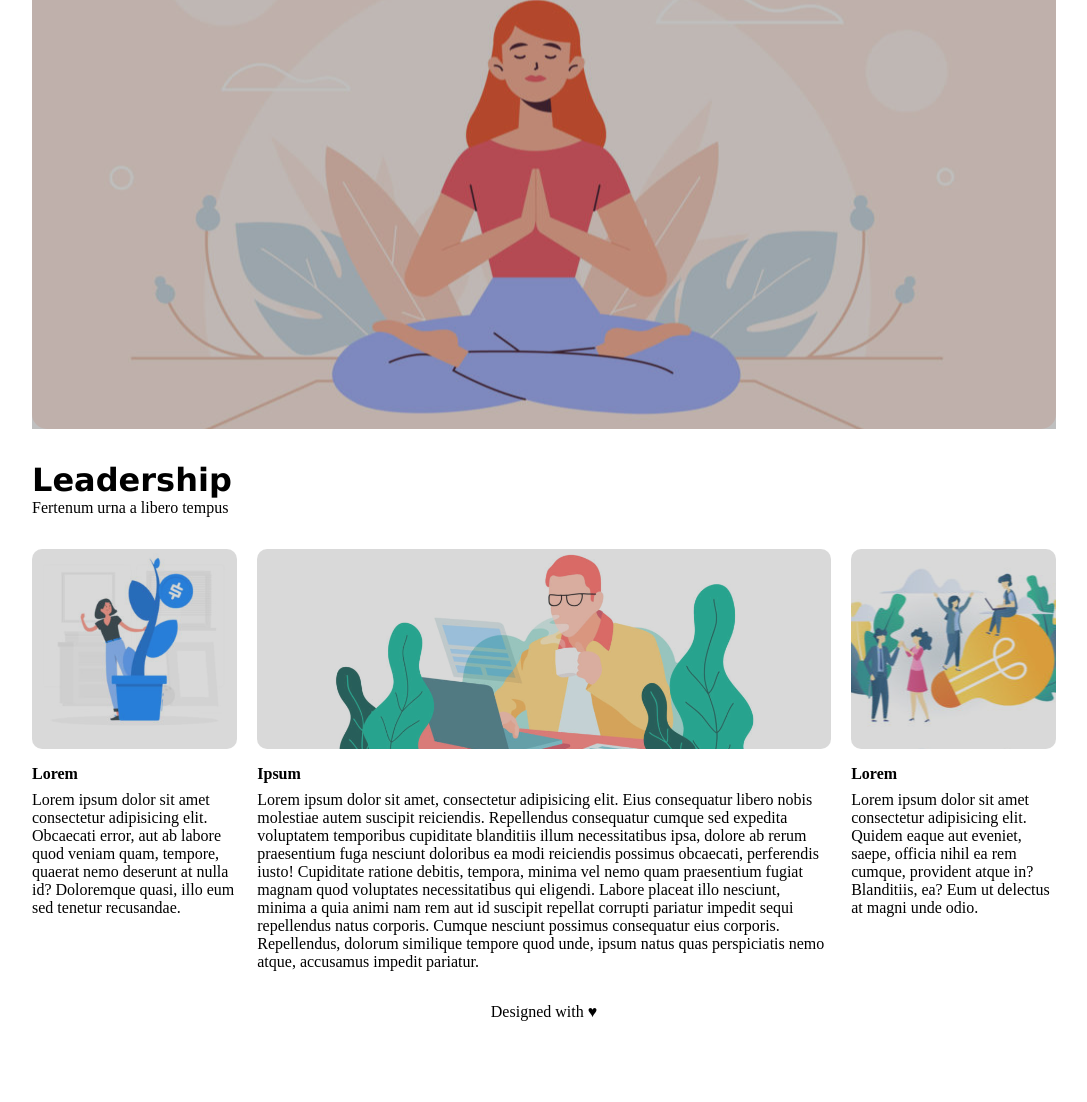
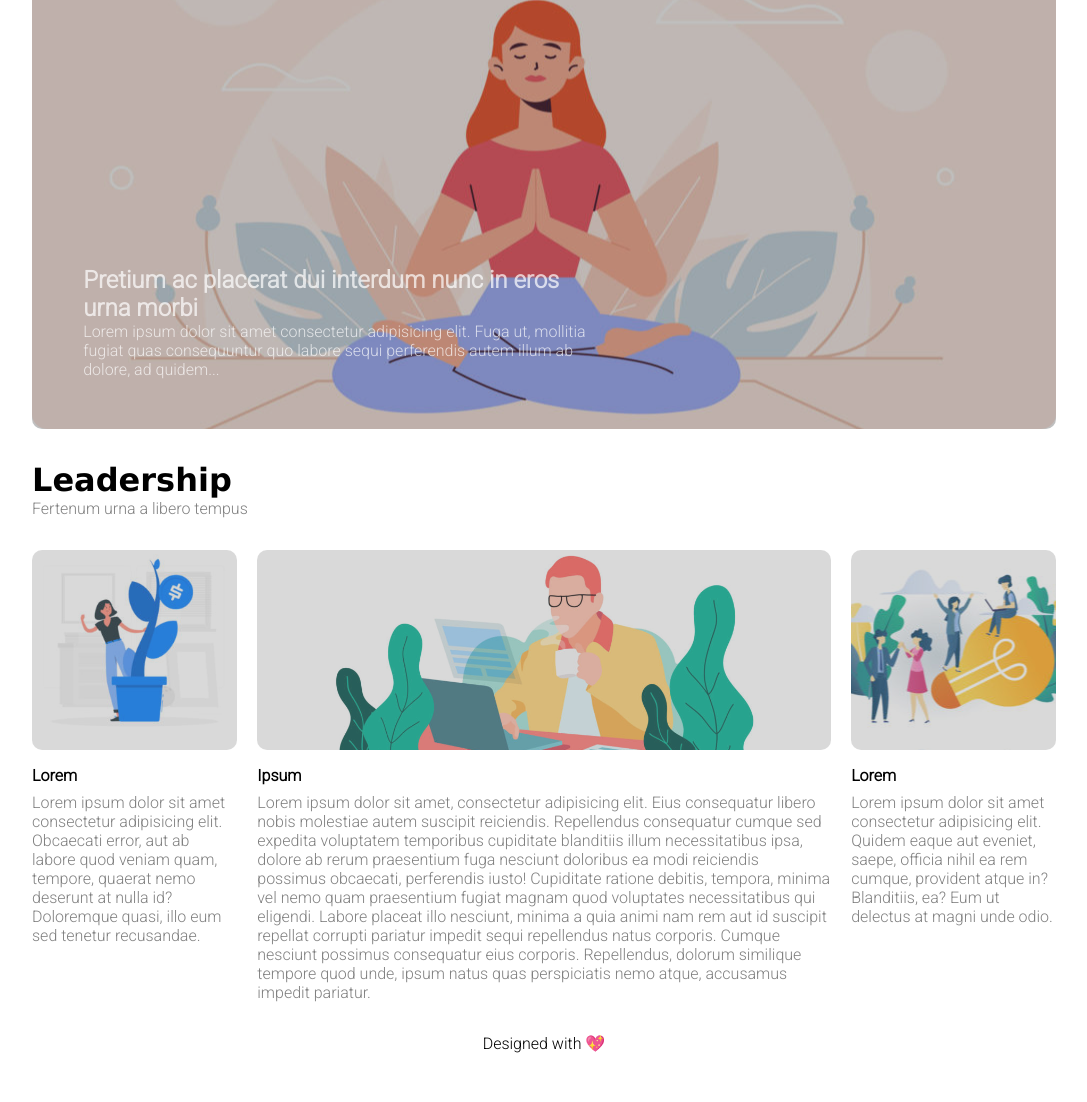
Before and after one commit to AndreiBurbulia/-htmlcss-wp, a plain HTML site: page index.html in a window 1280 px wide. Shown: the part 203-1305 px from the top of the page, without its empty margins (96-1183 px from the left). Before the commit the page ends 1274 px from the top, so only its background shows below. Drawn offline with Linux system fonts and the light colour scheme.

Commit message:
Layout completato

```diff
--- a/css/style.css
+++ b/css/style.css
@@ -16,10 +16,13 @@
     /* background-color: lightcoral; */
     width: 80%;
     margin: auto;
+    font-family: 'Roboto', sans-serif;
 }
 
 /* /Utility CSS*/
-
+.testo_grigio{
+    color: grey;
+}
 
 /* Header CSS */
 #site_header{
@@ -30,6 +33,7 @@
 .page_logo{
     background-repeat: no-repeat;
     background-size: contain;
+    margin-bottom: 1rem;
 }
 
 header > div.page_logo > img{
@@ -49,12 +53,13 @@ div.navigation_voice > ul > li{
     text-transform: uppercase;
     margin-right: 10px;
 }
+
+
 /* /Header CSS */
 
 /* Main CSS */
 .container_foto{
-    margin: 2rem 0;
-
+    margin-top: 2rem;
     width: 100%;
     height: 500px;
     position: relative;
@@ -63,22 +68,32 @@ div.navigation_voice > ul > li{
     background-image: url(../img/banner.jpg);
     background-position: center;
     border-radius: 15px;
-    margin: 2rem 0;
     height: 500px;
     width: 100%;
 }
 
 .foto_grigia{
     position: absolute;
+    /* margin: 2rem 0; */
+    border-radius: 10px;
     top: 0;
     width: 100%;
     height: 100%;
     background-color: rgba(0, 0, 0, 0.25);
 }
 
+.banner_description{
+    position: absolute;
+    bottom: 10%;
+    left: 5%;
+    width: 50%;
+    color: rgba(255, 255, 255, 0.7);
+}
+
 .title_content{
     width: 100%;
     padding: 0 0 2rem;
+    margin-top: 2rem;
 }
 
 h1{
--- a/index.html
+++ b/index.html
@@ -6,6 +6,8 @@
     <meta name="viewport" content="width=device-width, initial-scale=1.0">
     <title>Neori</title>
     <link rel="stylesheet" href="./css/style.css">
+    <link rel="preconnect" href="https://fonts.gstatic.com">
+<link href="https://fonts.googleapis.com/css2?family=Roboto:wght@100;300&display=swap" rel="stylesheet">
 </head>
 <body>
     <!-- Container della pagina -->
@@ -37,7 +39,10 @@
                 <!-- immagine aggiunta in css -->
                 </div>
                 <div class="foto_grigia">
-
+                </div>
+                <div class="banner_description">
+                    <h2>Pretium ac placerat dui interdum nunc in eros urna morbi</h2>
+                    <span>Lorem ipsum dolor sit amet consectetur adipisicing elit. Fuga ut, mollitia fugiat quas consequuntur quo labore sequi perferendis autem illum ab dolore, ad quidem...</span>
                 </div>
             </div>
             <!-- Foto principale con titolo -->
@@ -46,7 +51,7 @@
             <div>
                 <div class="title_content">
                     <h1>Leadership</h1>
-                    <span>Fertenum urna a libero tempus</span>
+                    <span class="testo_grigio">Fertenum urna a libero tempus</span>
                 </div>
 
                 <!-- Contenuto della pagina -->
@@ -62,7 +67,7 @@
                         </div>
                         <div class="description_img">
                             <h4>Lorem</h4>
-                            Lorem ipsum dolor sit amet consectetur adipisicing elit. Obcaecati error, aut ab labore quod veniam quam, tempore, quaerat nemo deserunt at nulla id? Doloremque quasi, illo eum sed tenetur recusandae.
+                            <span class="testo_grigio">Lorem ipsum dolor sit amet consectetur adipisicing elit. Obcaecati error, aut ab labore quod veniam quam, tempore, quaerat nemo deserunt at nulla id? Doloremque quasi, illo eum sed tenetur recusandae. </span>
                         </div>
                     </aside>
                     <!-- /Sidebar di Sinistra -->
@@ -77,7 +82,7 @@
                         </div>
                         <div class="description_img">
                             <h4>Ipsum</h4>
-                            Lorem ipsum dolor sit amet, consectetur adipisicing elit. Eius consequatur libero nobis molestiae autem suscipit reiciendis. Repellendus consequatur cumque sed expedita voluptatem temporibus cupiditate blanditiis illum necessitatibus ipsa, dolore ab rerum praesentium fuga nesciunt doloribus ea modi reiciendis possimus obcaecati, perferendis iusto! Cupiditate ratione debitis, tempora, minima vel nemo quam praesentium fugiat magnam quod voluptates necessitatibus qui eligendi. Labore placeat illo nesciunt, minima a quia animi nam rem aut id suscipit repellat corrupti pariatur impedit sequi repellendus natus corporis. Cumque nesciunt possimus consequatur eius corporis. Repellendus, dolorum similique tempore quod unde, ipsum natus quas perspiciatis nemo atque, accusamus impedit pariatur.
+                            <span class="testo_grigio"> Lorem ipsum dolor sit amet, consectetur adipisicing elit. Eius consequatur libero nobis molestiae autem suscipit reiciendis. Repellendus consequatur cumque sed expedita voluptatem temporibus cupiditate blanditiis illum necessitatibus ipsa, dolore ab rerum praesentium fuga nesciunt doloribus ea modi reiciendis possimus obcaecati, perferendis iusto! Cupiditate ratione debitis, tempora, minima vel nemo quam praesentium fugiat magnam quod voluptates necessitatibus qui eligendi. Labore placeat illo nesciunt, minima a quia animi nam rem aut id suscipit repellat corrupti pariatur impedit sequi repellendus natus corporis. Cumque nesciunt possimus consequatur eius corporis. Repellendus, dolorum similique tempore quod unde, ipsum natus quas perspiciatis nemo atque, accusamus impedit pariatur.</span>
                         </div>
                     </div>
                     <!-- /Contenitore Centrale -->
@@ -92,7 +97,7 @@
                         </div>
                         <div class="description_img">
                             <h4>Lorem</h4>
-                            Lorem ipsum dolor sit amet consectetur adipisicing elit. Quidem eaque aut eveniet, saepe, officia nihil ea rem cumque, provident atque in? Blanditiis, ea? Eum ut delectus at magni unde odio.
+                           <span class="testo_grigio"> Lorem ipsum dolor sit amet consectetur adipisicing elit. Quidem eaque aut eveniet, saepe, officia nihil ea rem cumque, provident atque in? Blanditiis, ea? Eum ut delectus at magni unde odio.</span>
                         </div>
                     </aside>
                     <!-- /Sidebar di Destra -->
@@ -108,7 +113,8 @@
 
         <!-- Footer della pagina -->
         <footer id="site_footer">
-            Designed with &hearts;
+            Designed with &#128150;
+
         </footer>
         <!-- Footer della pagina -->
 
```
